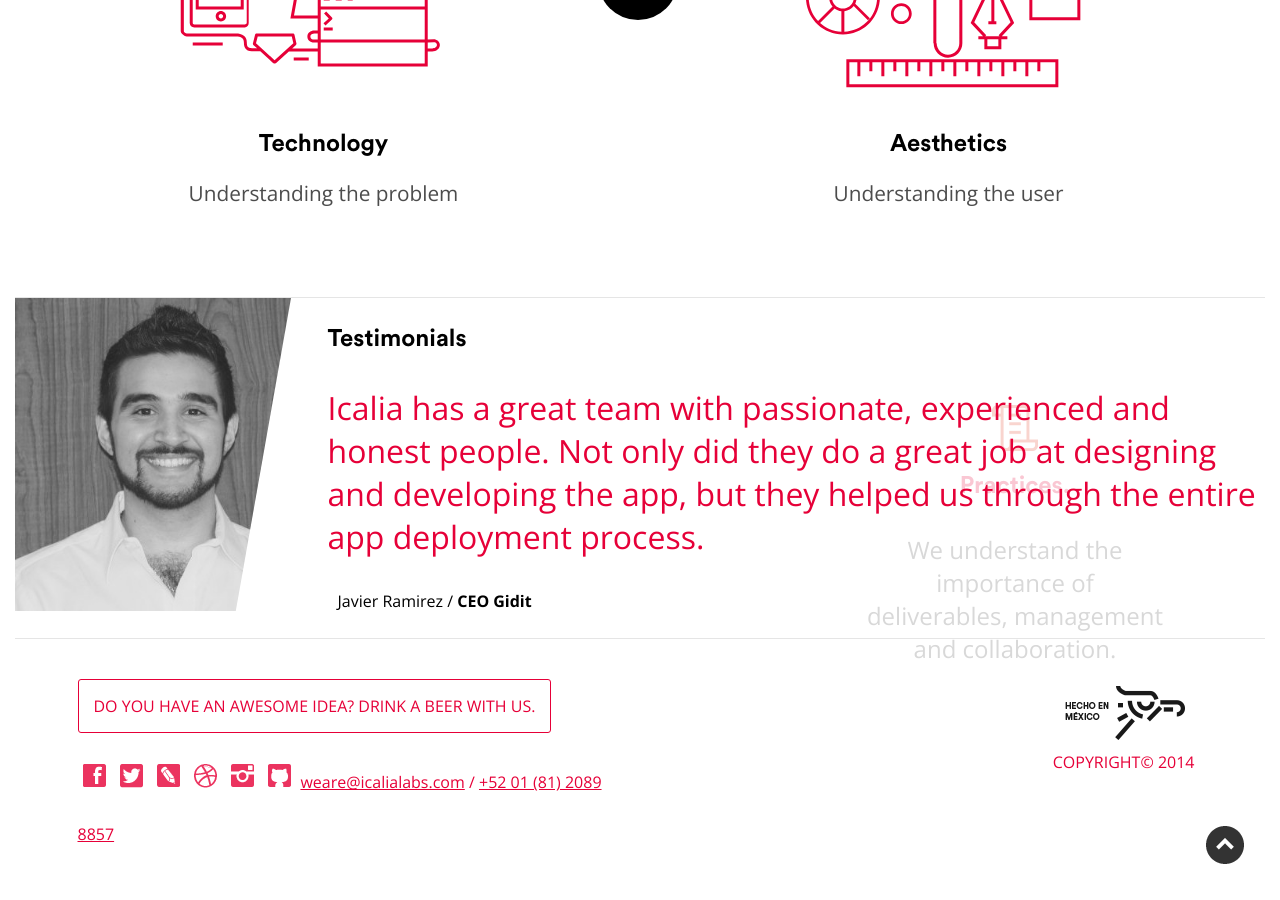
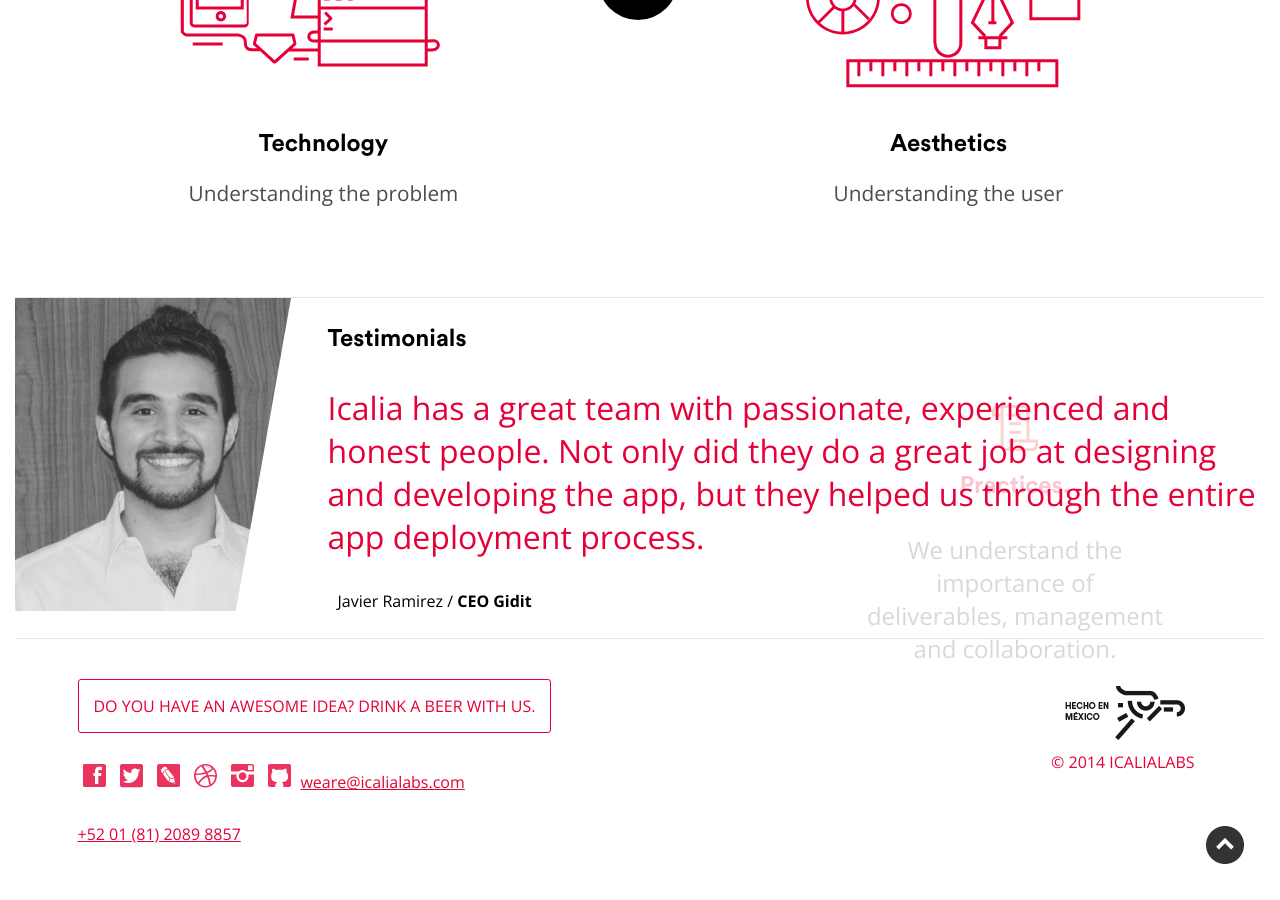
Before and after one commit to sshkarupa/icalialabs, a Jekyll site: the page built from templates/index.html, in a window 1280 px wide and 900 px high, scrolled down 2049 px. Built offline with Jekyll 4.4.1, drawn with Linux system fonts in a browser that asks for light colours; nearby versions of some CDN libraries; comment, search, counter and statistics services are not loaded; grey boxes are pictures that could not be loaded.

Commit message:
Adds metatarsi and fixes current links

```diff
--- a/templates/_layouts/application.html
+++ b/templates/_layouts/application.html
@@ -1,17 +1,26 @@
 <!DOCTYPE html>
 <html>
 <head>
+<!-- Google metatags -->
 <meta charset="utf-8">
 <meta content="IE=edge,chrome=1" http-equiv="X-UA-Compatible">
 <meta name="description" content='Your vision into action. Icalia Labs is a product design and development firm. We guide our clients through an agile process leveraging opportunities with digital products.'>
 <meta name="viewport" content="width=device-width, initial-scale=1">
 <meta content="software, design, user experience, interaction, usability, responsive, web, mobile, apps, applications, technology, time to market, time2market, vision, quality, reliable, trust, experience, team, wise, ambition, action, commitment, convenience, affordable, mobile-first, wireframes, mockups, research, mvp, product, customer, development, code, ruby on rails, monterrey, mexico, latam, latinamerica, ios, wearables, augmentation, remote, vcto, cto, freelance, Custom Software, Software Development, Web Applications, Mobile Applications, Embedded Applications, Web Design, User Experience Design, User Interface Design, HTML5, CSS3, jQuery, iOS, Ruby, Javascript, Experts" name="keywords">
+<!-- Facebook metatags-->
+<meta property="og:title" content="Icalia Labs"/>
+<meta property="og:type" content="website"/>
+<meta property="og:image" content="http://www.icalialabs.com/assets/img/logo.png"/>
+<meta property="og:url" content="http://icalialabs.com"/>
+<meta property=”og:description” content="Your vision into action. Icalia Labs is a product design and development firm. We guide our clients through an agile process leveraging opportunities with digital products."/>
+<!-- Twitter metatags -->
+<meta name=”twitter:card” content="Your vision into action. Icalia Labs is a product design and development firm. We guide our clients through an agile process leveraging opportunities with digital products.">
+<meta name=”twitter:url” content="www.icalialabs.com">
+<meta name=”twitter:title” content=”Icalia Labs”>
+<meta name=”twitter:description” content="Your vision into action. Icalia Labs is a product design and development firm. We guide our clients through an agile process leveraging opportunities with digital products.">
+<meta http-equiv="X-UA-Compatible" content="IE=edge,chrome=1">
+<meta name=”twitter:image” content=”http://www.icalialabs.com/assets/img/logo.png”>
 
-<meta property="og:title" content="iAcquire’s awesome blog"/>
-<meta property="og:type" content="website"/>
-<meta property="og:image" content=""/>
-<meta property="og:url" content="http://blog.iacquire.com"/>
-<meta http-equiv="X-UA-Compatible" content="IE=edge,chrome=1">
 <title>Icalia Labs | {{ page.title }}</title>
 <link rel="icon" href="/assets/img/favicon.ico">
 <link rel="stylesheet" href="/assets/stylesheets/application.css">
@@ -64,7 +73,7 @@
   <footer class="footer">
     <div class="container row clearfix">
       <div class="col-6">
-        <a href="/contact" class="contact-link">Do you have an awesome idea? Drink a beer with us.</a>
+        <a href="/contact/" class="contact-link">Do you have an awesome idea? Drink a beer with us.</a>
         <div class="social-icons-footer">
           <a href="https://www.facebook.com/icalialabs"><img src="/assets/img/fb-icon.png" alt="Icalia Labs on Facebook" title="Icalia Labs on Facebook"></a>
           <a href="https://twitter.com/icalialabs"><img src="/assets/img/tw-icon.png" alt="Icalia Labs on Twitter" title="Icalia Labs on Twitter"></a>
@@ -73,11 +82,12 @@
           <a href="http://instagram.com/icalialabs"><img src="/assets/img/instagram-icon.png" alt="Icalia Labs on Instagram" title="Icalia Labs on Instagram"></a>
           <a href="https://github.com/IcaliaLabs/"><img src="/assets/img/github-icon.png" alt="Icalia Labs on Github" title="Icalia Labs on Github"></a>
         </div>
-        <a href="mailto:weare@icalialabs.com" class="downcase" target="_blank">weare@icalialabs.com</a> / <a href="mailto:weare@icalialabs.com" class="downcase" target="_blank">+52 01 (81) 2089 8857</a>
+        <a href="mailto:weare@icalialabs.com" class="downcase" target="_blank">weare@icalialabs.com</a><br/>
+        <a href="tel://+52 01 (81) 2089 8857"> +52 01 (81) 2089 8857</a>
       </div>
       <div class="col-6 align-right">
         <p><img src="/assets/img/hecho-mexico.png" alt="Hecho en Mexico" title="Hecho en Mexico"></p>
-        <span>Copyright© 2014</span>
+        <span>© 2014 IcaliaLabs</span>
       </div>
     </div>
   </footer>
--- a/templates/culture.html
+++ b/templates/culture.html
@@ -104,7 +104,7 @@
   </div>
 </section>
 
-<section class="positions text-center">
+<section class="positions text-center" id="positions">
   <h2>Join our family!</h2>
   <p>If you want to live a different work experience, develop your true passions and grow as an individual, join us in this adventure. Let us know you want to be an Icalier.</p>
   <div class="row clearfix">
--- a/templates/index.html
+++ b/templates/index.html
@@ -82,17 +82,17 @@
       <li class="item-slide">
       <h2 class="big-header">Moneypool</h2>
       <p class="big-tagline">Helping people to gather money socially.</p>
-      <button class="action-btn">More about our work</button>
+      <a class="action-btn" href="/projects/">More about our work</a>
       </li>
       <li class="item-slide" >
       <h2 class="big-header">Lander</h2>
       <p class="big-tagline">Sharing knowledge between your teammates, easily.</p>
-      <button class="action-btn">More about our work</button>
+      <a class="action-btn" href="/projects/">More about our work</a>
       </li>
       <li class="item-slide">
       <h2 class="big-header">Printoo</h2>
       <p class="big-tagline">Your favorite photos from your phone delivered to your home, free.</p>
-      <button class="action-btn">More about our work</button>
+      <a class="action-btn" href="/projects/">More about our work</a>
       </li>
     </ul>
   </div>
--- a/templates/projects.html
+++ b/templates/projects.html
@@ -14,9 +14,9 @@
   <section class="project {{project.name}} row clearfix" style="background-image:url({{ project.image }});background-color: #{{project.color}}">
     <div class="col-8 vertical-align">
       <hgroup class="project-listing">
-        <h4>Proyecto-</h4>
+        <h4>Project-</h4>
         <h2 class="project-name">{{project.name}}</h2>
-        <a href="{{ project.link }}" class="project-link">Ver Proyecto</a>
+        <a href="{{ project.link }}" class="project-link" target="_blank">See Project</a>
       </hgroup>
     </div>
 
--- a/templates/team.html
+++ b/templates/team.html
@@ -43,7 +43,7 @@
             <h4 class="member-title">{{ member.title }}</h3>
             <div class="networks">
               {% for network in member.networks %}
-                <a href="{{ network.link }}" class="social {{network.name}}">{{ network.name }}</a>
+                <a href="{{ network.link }}" class="social {{network.name}}" target="_blank">{{ network.name }}</a>
               {% endfor %}
             </div>
             <p>{{ member.bio }}</p>
@@ -61,5 +61,5 @@
   <h4 class="capital">Join Us.</h4>
   <h2 class="tag">Are you ready for new challenges?</h2>
 
-  <a href="/contact" class="red-button">View our open positions</a>
+  <a href="/culture/#positions" class="red-button">View our open positions</a>
 </section>
```
